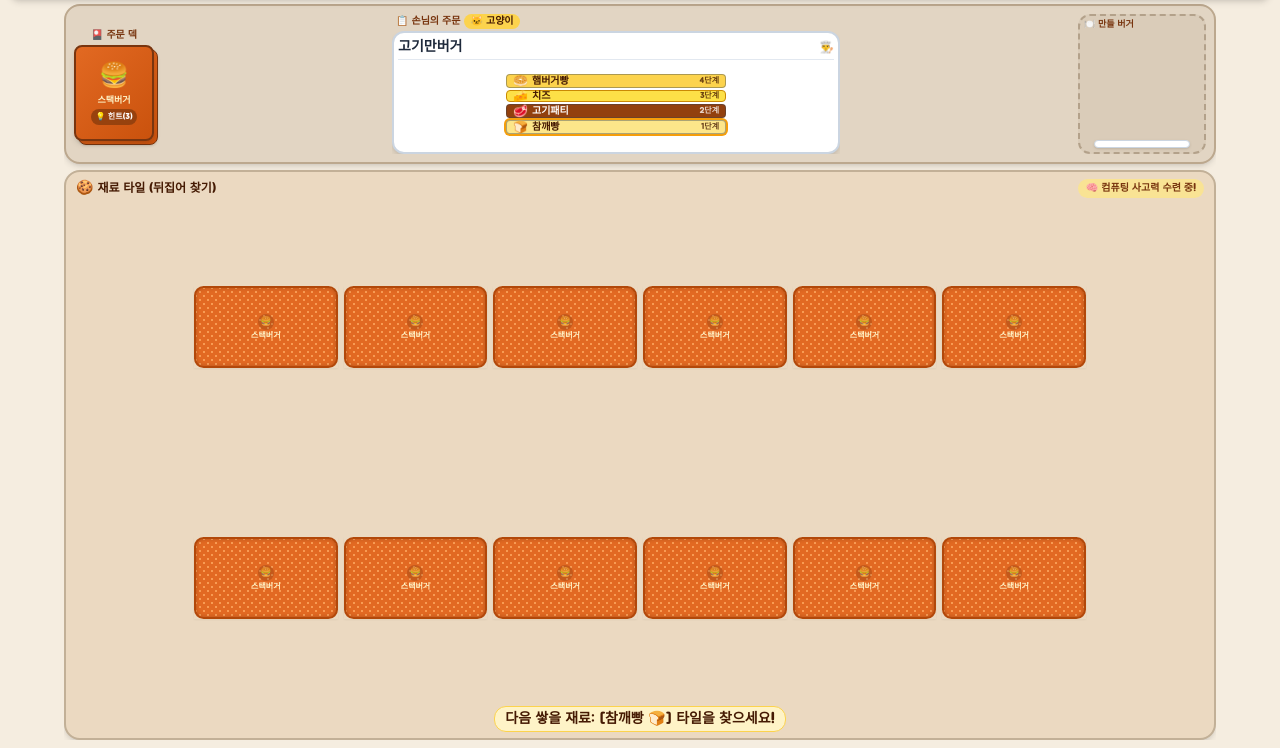
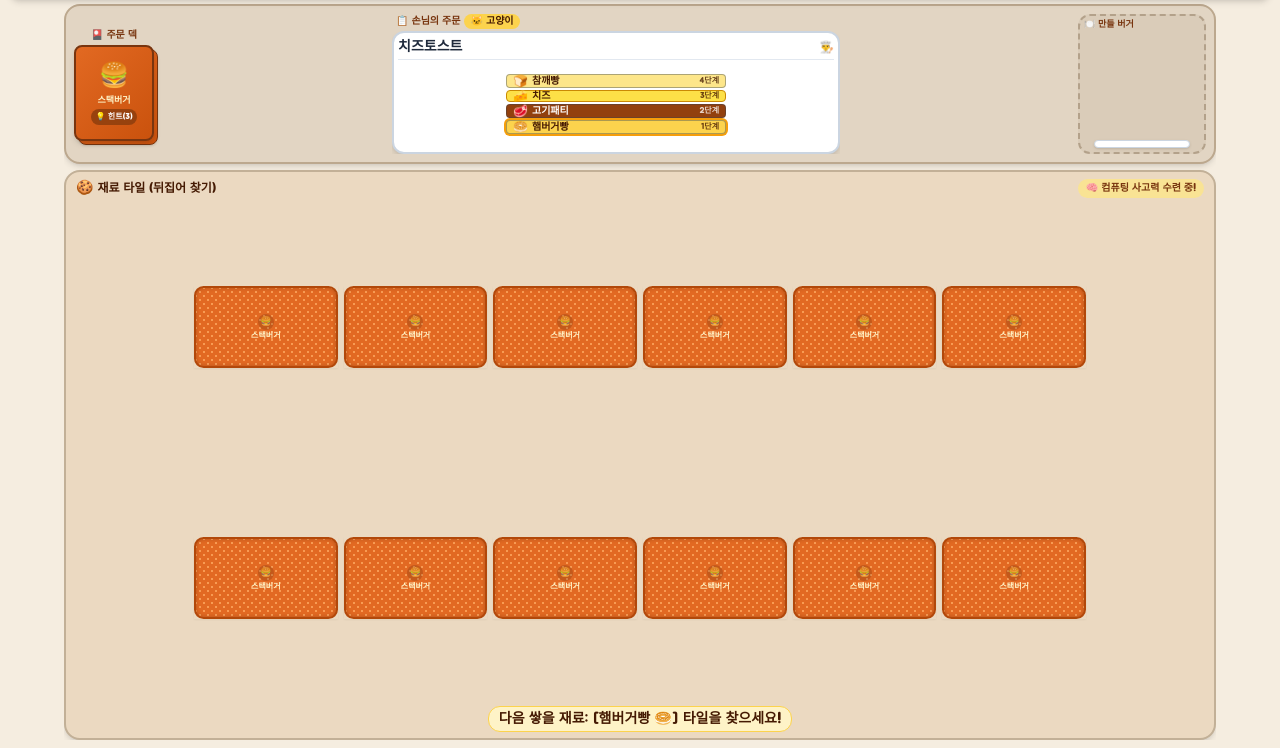
Before and after one commit to arrrrtom84-collab/1, a plain HTML site: page stack/index.html in a window 1280 px wide. Shown: the part 52-800 px from the top of the page. Drawn offline with nearby package versions, Linux system fonts and the light colour scheme.

Commit message:
Add files via upload

```diff
--- a/stack/index.html
+++ b/stack/index.html
@@ -261,7 +261,7 @@
             <!-- Status Guidance Message -->
             <div class="text-center shrink-0 mt-0.5">
                 <p id="gameStatusMsg" class="text-[10px] sm:text-xs lg:text-sm font-bold text-amber-900 bg-amber-100 py-0.5 px-2.5 rounded-xl border border-amber-300 inline-block shadow-xs">
-                    다음 쌓을 재료: [참깨빵 🍞] 타일을 찾으세요!
+                    다음 쌓을 재료: [햄버거빵 🥯] 타일을 찾으세요!
                 </p>
             </div>
 
@@ -357,11 +357,11 @@
                 <div class="bg-blue-50 p-2.5 rounded-xl border border-blue-200">
                     <h3 class="font-bold text-blue-900 text-xs sm:text-sm mb-1">🎮 플레이 규칙</h3>
                     <ol class="list-decimal list-inside space-y-1 font-semibold text-slate-800">
-                        <li>상단 주문 카드의 <span class="text-amber-600 font-bold">가장 아래 재료</span>부터 순서대로 찾습니다.</li>
+                        <li>상단 주문 카드의 <span class="text-amber-600 font-bold">가장 아래 재료(햄버거빵)</span>부터 순서대로 찾습니다.</li>
                         <li>올바른 타일을 맞추면 계속해서 다음 재료를 뒤집을 수 있습니다.</li>
                         <li><span class="text-rose-600 font-bold">2인 대결 모드:</span> 틀린 타일을 뒤집으면 카드가 엎어지고 <span class="text-blue-600 font-bold">상대방에게 차례가 넘어갑니다!</span></li>
                         <li><span class="text-red-600 font-bold">스피드런 모드:</span> 제한 시간(60초) 동안 빠르게 버거를 만드세요! 성공 시 +10초 보너스!</li>
-                        <li>버거의 마지막 재료까지 완성시킨 플레이어가 점수를 얻습니다!</li>
+                        <li>버거의 마지막 재료(참깨빵)까지 완성시킨 플레이어가 점수를 얻습니다!</li>
                     </ol>
                 </div>
 
@@ -453,14 +453,15 @@
 
         const sound = new AudioSynth();
 
+        // 아래빵(햄버거빵)과 윗빵(참깨빵)의 명칭과 역할을 실제 햄버거 순서에 맞게 교정
         const INGREDIENTS = {
-            BOTTOM_BUN: { id: 'BOTTOM_BUN', name: '참깨빵', emoji: '🍞', cardColor: 'bg-amber-200 border-amber-500 text-amber-950', h: 'h-2.5 sm:h-3.5' },
+            BOTTOM_BUN: { id: 'BOTTOM_BUN', name: '햄버거빵', emoji: '🥯', cardColor: 'bg-amber-300 border-amber-600 text-amber-950', h: 'h-2.5 sm:h-3.5' },
             PATTY:      { id: 'PATTY',      name: '고기패티', emoji: '🥩', cardColor: 'bg-amber-800 border-amber-950 text-white', h: 'h-2.5 sm:h-3.5' },
             CHEESE:     { id: 'CHEESE',     name: '치즈',    emoji: '🧀', cardColor: 'bg-yellow-300 border-yellow-600 text-amber-950', h: 'h-2 sm:h-3' },
             LETTUCE:    { id: 'LETTUCE',    name: '양상추',  emoji: '🥬', cardColor: 'bg-emerald-400 border-emerald-700 text-emerald-950', h: 'h-2 sm:h-3' },
             TOMATO:     { id: 'TOMATO',     name: '토마토',  emoji: '🍅', cardColor: 'bg-red-500 border-red-700 text-white', h: 'h-2 sm:h-3' },
             CHICKEN:    { id: 'CHICKEN',    name: '치킨패티', emoji: '🍗', cardColor: 'bg-orange-300 border-orange-600 text-amber-950', h: 'h-2.5 sm:h-3.5' },
-            TOP_BUN:    { id: 'TOP_BUN',    name: '햄버거빵', emoji: '🥯', cardColor: 'bg-amber-300 border-amber-600 text-amber-950', h: 'h-2.5 sm:h-3.5' }
+            TOP_BUN:    { id: 'TOP_BUN',    name: '참깨빵',  emoji: '🍞', cardColor: 'bg-amber-200 border-amber-500 text-amber-950', h: 'h-2.5 sm:h-3.5' }
         };
 
         const BURGER_NAMES = [
@@ -469,7 +470,9 @@
             { name: "살찌는버거", hats: "👨‍🍳👨‍🍳👨‍🍳" },
             { name: "치킨치즈버거", hats: "👨‍🍳👨‍🍳" },
             { name: "더블패티버거", hats: "👨‍🍳👨‍🍳" },
-            { name: "빅스택버거", hats: "👨‍🍳👨‍🍳👨‍🍳" }
+            { name: "빅스택버거", hats: "👨‍🍳👨‍🍳👨‍🍳" },
+            { name: "슈퍼디럭스버거", hats: "👨‍🍳👨‍🍳👨‍🍳" },
+            { name: "상큼야채버거", hats: "👨‍🍳" }
         ];
 
         const CUSTOMERS = ["🐻 아기곰", "🐰 토끼", "🦊 여우", "🐱 고양이", "🐶 강아지", "🐼 판다"];
@@ -489,6 +492,8 @@
         let hintsLeft = 3;
 
         let currentRecipe = [];
+        let lastRecipeSignature = ''; // 직전 레시피 중복 방지용 시그니처
+        let lastBurgerName = '';      // 직전 버거 이름 중복 방지
         let currentStepIndex = 0;
         let gridTiles = [];
         let isProcessing = false;
@@ -503,6 +508,8 @@
             p2Score = 0;
             activePlayer = 1;
             burgerCount = 0;
+            lastRecipeSignature = '';
+            lastBurgerName = '';
 
             stopTimer();
             if (gameMode === 'speedrun') {
@@ -652,7 +659,13 @@
             const customer = CUSTOMERS[Math.floor(Math.random() * CUSTOMERS.length)];
             document.getElementById('customerTag').textContent = customer;
 
-            const burgerInfo = BURGER_NAMES[Math.floor(Math.random() * BURGER_NAMES.length)];
+            // 직전과 다른 버거 이름 선택
+            let burgerInfo;
+            do {
+                burgerInfo = BURGER_NAMES[Math.floor(Math.random() * BURGER_NAMES.length)];
+            } while (burgerInfo.name === lastBurgerName && BURGER_NAMES.length > 1);
+            lastBurgerName = burgerInfo.name;
+
             document.getElementById('burgerTitle').textContent = burgerInfo.name;
             document.getElementById('chefHats').textContent = burgerInfo.hats;
 
@@ -662,11 +675,15 @@
             });
 
             const middlePool = [INGREDIENTS.PATTY.id, INGREDIENTS.CHEESE.id, INGREDIENTS.LETTUCE.id, INGREDIENTS.TOMATO.id, INGREDIENTS.CHICKEN.id];
+            const middleCount = config.recipeLength - 2;
 
-            currentRecipe = [INGREDIENTS.BOTTOM_BUN.id];
+            // 직전 레시피와 똑같은 구성이 연속으로 나오지 않도록 최대 15회 재추첨
+            let candidateRecipe = [];
+            let attempts = 0;
+            do {
+                candidateRecipe = [INGREDIENTS.BOTTOM_BUN.id]; // 맨 아래(1단계): 햄버거빵
                 const recipeCounts = { [INGREDIENTS.BOTTOM_BUN.id]: 1 };
 
-            const middleCount = config.recipeLength - 2;
                 for (let i = 0; i < middleCount; i++) {
                     const validMiddles = middlePool.filter(ingId => {
                         const inRecipe = recipeCounts[ingId] || 0;
@@ -677,11 +694,16 @@
                     const poolToUse = validMiddles.length > 0 ? validMiddles : middlePool;
                     const selected = poolToUse[Math.floor(Math.random() * poolToUse.length)];
 
-                currentRecipe.push(selected);
+                    candidateRecipe.push(selected);
                     recipeCounts[selected] = (recipeCounts[selected] || 0) + 1;
                 }
 
-            currentRecipe.push(INGREDIENTS.TOP_BUN.id);
+                candidateRecipe.push(INGREDIENTS.TOP_BUN.id); // 맨 위(마지막 단계): 참깨빵
+                attempts++;
+            } while (candidateRecipe.join(',') === lastRecipeSignature && attempts < 15);
+
+            currentRecipe = candidateRecipe;
+            lastRecipeSignature = currentRecipe.join(',');
 
             currentStepIndex = 0;
 
```
Lines whose indentation alone changed are shown as unchanged.
